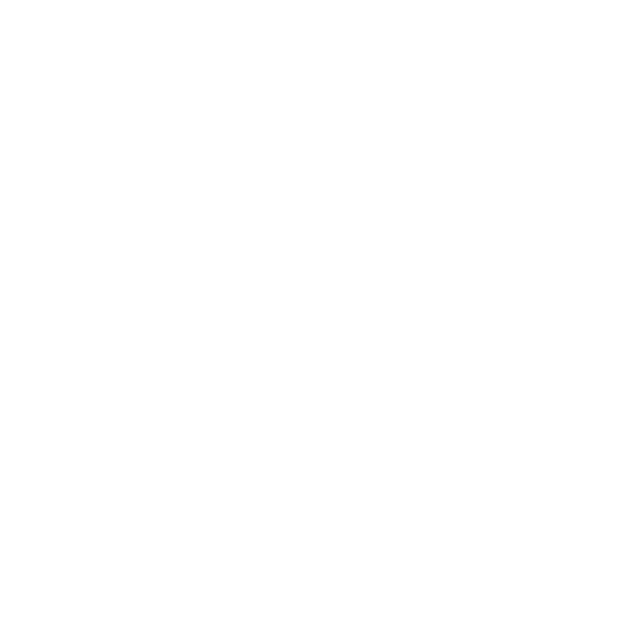
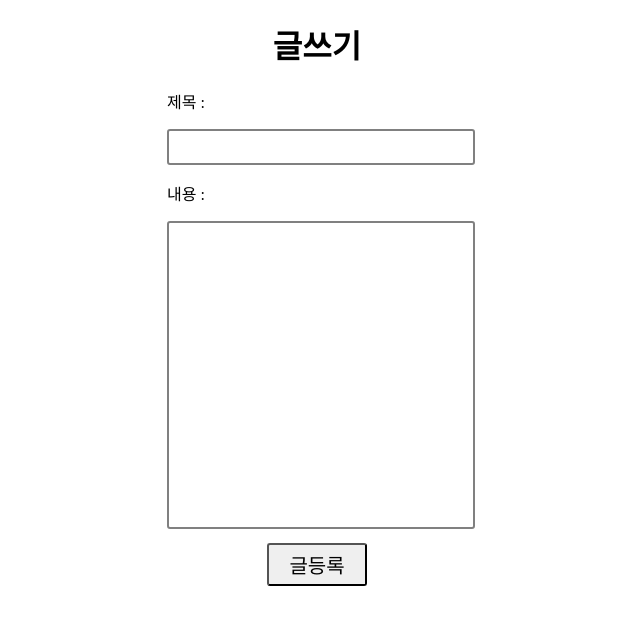
Before and after one commit to BANGWON-LEE/study_room, a React (Create React App) app: page /BoardWrite in a window 1280 px wide. Shown: the top 624 px of the page, without its empty margins (323-963 px from the left). Built offline with nearby package versions, Linux system fonts and the light colour scheme.

Commit message:
20211011 게시판 구현(미완성)

```diff
--- a/src/App.js
+++ b/src/App.js
@@ -6,6 +6,8 @@
 import TimeChoiceForm from './pages/TimeChoicePage';
 import SeatPage from './pages/SeatPage';
 import UserInfoPage from './pages/UserInfoPage';
+import BoardListPage from './pages/BoardListPage';
+import BoardWritePage from './pages/BoardWritePage';
 
 
 function App() {
@@ -19,6 +21,8 @@
         <Route exact component={TimeChoiceForm} path="/timeChoice" />
         <Route exact component={SeatPage} path="/seat" />
         <Route exact component={UserInfoPage} path="/userInfo/:mem_userid" />
+        <Route exact component={BoardListPage} path="/BoardList"/>
+        <Route exact component={BoardWritePage} path="/BoardWrite"/>
       </Switch>
     </BrowserRouter>
   );
--- /dev/null
+++ b/src/components/menu/BoardListForm.jsx
@@ -0,0 +1,64 @@
+import React from 'react';
+import StyledDiv1 from '../styled/StyledDiv1';
+import StyledH1 from '../styled/StyledH1';
+import StyledTable from '../styled/StyledTable';
+import StyledTd from '../styled/StyledTd';
+import StyledTh from '../styled/StyledTh';
+
+function BoardListForm() {
+
+    return (
+        <div className="body">
+            <StyledDiv1>
+                <div className="title">
+                    <StyledH1>
+                        WONY Study Club 게시판
+                    </StyledH1>
+                </div>
+            </StyledDiv1>
+            <div style={{width:'75%', margin:'0 auto'}}>
+                <StyledTable>
+                    <tr style={{borderBottom:'1px solid grey'}}>
+                        <StyledTh style={{width:'130px'}}>
+                            번호
+                        </StyledTh>
+                        <StyledTh style={{width:'380px'}}>
+                            제목
+                        </StyledTh>
+                        <StyledTh>
+                            글쓴이
+                        </StyledTh>
+                        <StyledTh style={{width:'300px'}}>
+                            날짜
+                        </StyledTh>
+                        <StyledTh style={{width:'130px'}}>
+                            추천수
+                        </StyledTh>
+                    </tr>
+                    <tr style={{borderBottom:'1px solid grey'}}>
+                        <StyledTd style={{width:'130px'}}>
+                            1
+                        </StyledTd>
+                        <StyledTd style={{width:'380px'}}>
+                            책상 청결관리 깨끗하게 부탁드려요
+                        </StyledTd>
+                        <StyledTd >
+                            이방원
+                        </StyledTd>
+                        <StyledTd style={{width:'300px'}}>
+                            2021-10-10 20:33:45
+                        </StyledTd>
+                        <StyledTd style={{width:'130px'}}>
+                            3
+                        </StyledTd>
+                    </tr>
+                </StyledTable>
+            </div>
+        </div>
+
+
+
+    )
+}
+
+export default BoardListForm;
--- /dev/null
+++ b/src/components/menu/BoardWriteForm.jsx
@@ -0,0 +1,45 @@
+import React from 'react';
+import { Link } from 'react-router-dom';
+import StyledButton1 from '../styled/StyledButton1';
+import StyledDiv1 from '../styled/StyledDiv1';
+import StyledDiv2 from '../styled/StyledDiv2';
+import StyledH1 from '../styled/StyledH1';
+import StyledText1 from '../styled/StyledText1';
+import StyledTextarea from '../styled/StyledTextarea';
+
+function BoardWriteForm() {
+    return(
+        <div className="body">
+            <form>
+                <StyledDiv1>
+                    <div className="title">
+                        <StyledH1>
+                            글쓰기
+                        </StyledH1>
+                    </div>
+                </StyledDiv1>
+                <StyledDiv1>
+                    <StyledDiv2>
+                        <p style={{textAlign : 'left'}}>
+                            제목 :
+                        </p>
+                        <StyledText1 name="bd_title"/>
+                    </StyledDiv2>
+                    <StyledDiv2>
+                        <p style={{textAlign : 'left'}}>
+                            내용 :
+                        </p>
+                        <StyledTextarea name="bd_textarea"/>
+                    </StyledDiv2>
+                    <Link to="/BoardList">
+                        <StyledButton1>
+                            글등록
+                        </StyledButton1>
+                    </Link>
+                </StyledDiv1>
+            </form>
+        </div>
+    )
+}
+
+export default BoardWriteForm;
--- /dev/null
+++ b/src/components/styled/StyledTextarea.jsx
@@ -0,0 +1,13 @@
+import styled from "styled-components";
+
+const StyledTextarea = styled.textarea`
+    border-radius: 3px;
+    border: 2px solid grey;
+    color: black;
+    font-size: 15px;
+    width: 100%;
+    height: 300px;
+    resize: none;
+`;
+
+export default StyledTextarea;
--- /dev/null
+++ b/src/pages/BoardListPage.jsx
@@ -0,0 +1,10 @@
+import React from 'react';
+import BoardListForm from '../components/menu/BoardListForm';
+
+function BoardListPage() {
+    return(
+        <BoardListForm/>
+    )
+}
+
+export default BoardListPage;
--- /dev/null
+++ b/src/pages/BoardWritePage.jsx
@@ -0,0 +1,10 @@
+import React from 'react';
+import BoardWriteForm from '../components/menu/BoardWriteForm';
+
+function BoardWritePage() {
+    return(
+        <BoardWriteForm/>
+    )
+}
+
+export default BoardWritePage;
```
